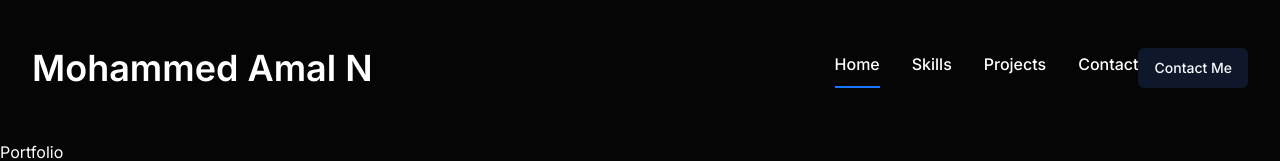
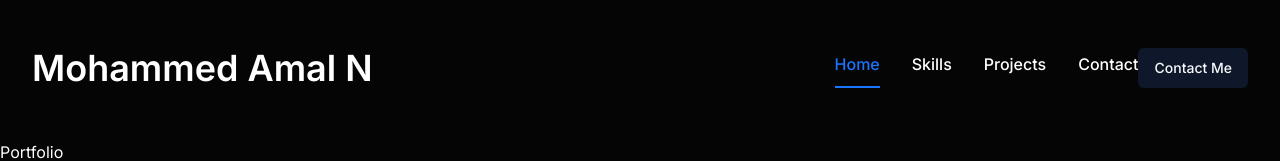
Before and after one commit to Amal474/portfolio-nextjs, a Next.js app: page / in a window 1280 px wide. Shown: the top 161 px of the page. Built offline with nearby package versions, Linux system fonts and the light colour scheme.

Commit message:
[FIX] Page update test 2

```diff
--- a/components/Navbar.tsx
+++ b/components/Navbar.tsx
@@ -25,13 +25,13 @@ const links = [
 
 export default function Navbar() {
   const pathname = usePathname();
-  console.log('pathname');
+  console.log(pathname);
   return (
     <nav className="flex gap-8">
       {links.map((link, index) => {
         return (
           <Link href={link.path} key={index} className={`${link.path === pathname &&
-          "text=accent border-b-2 border-accent"} font-medium hover:text-accent transition-all`}>
+          "text-accent border-b-2 border-accent"} font-medium hover:text-accent transition-all`}>
             {link.name}
           </Link>
         );
```
